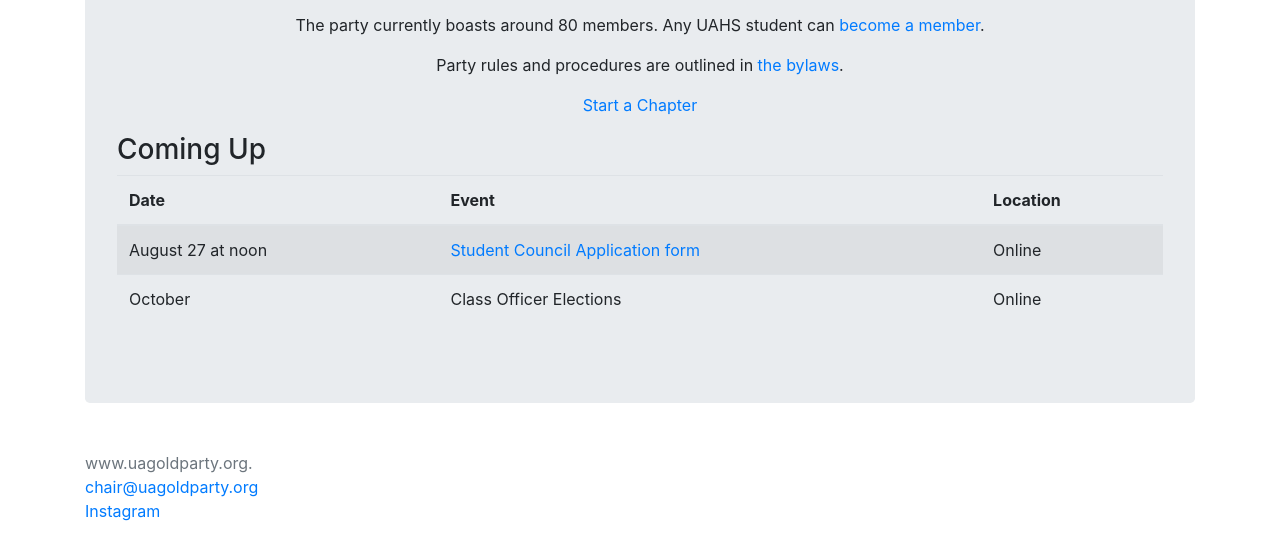
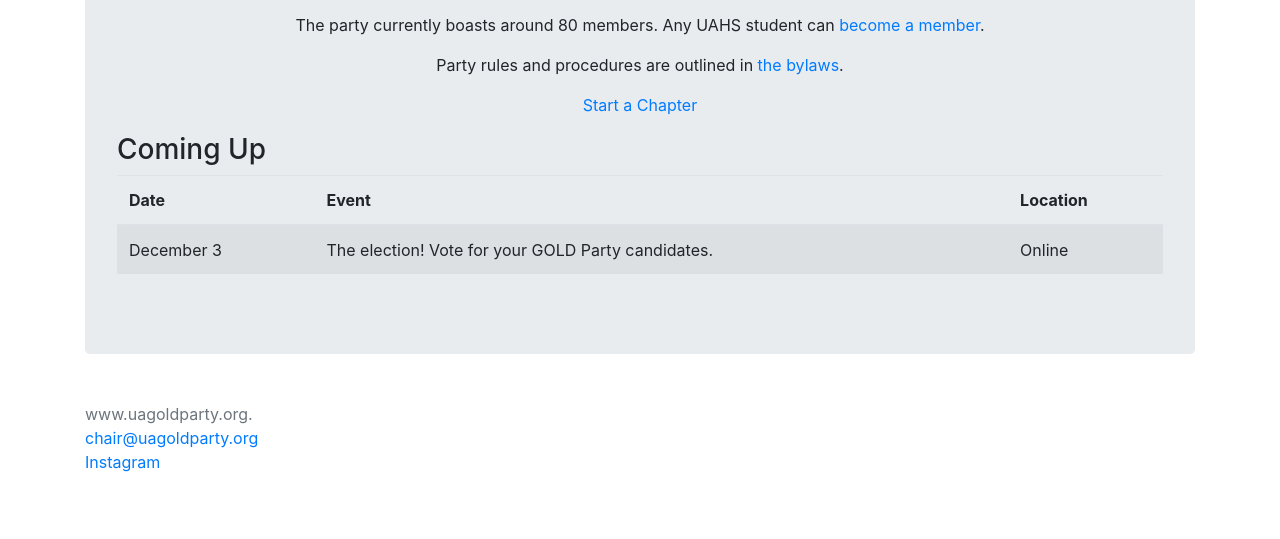
Before and after one commit to BenHyatt/BenHyatt.github.io, a plain HTML site: page index.html in a window 1280 px wide. Shown: the part 354-893 px from the top of the page. After the commit the page ends 844 px from the top, so only its background shows below. Drawn offline with Linux system fonts and the light colour scheme.

Commit message:
Update index.html

```diff
--- a/index.html
+++ b/index.html
@@ -60,15 +60,11 @@
   </thead>
   <tbody>
     <tr>
-      <td>August 27 at noon</td>
-      <td><a target="_BLANK" href="https://docs.google.com/forms/d/e/1FAIpQLSevBiS2I4aI_hSnxovDXENAWqZ9kfD5CZsEzGBau7EDkCqg7g/viewform">Student Council Application form</a></td>
+      <td>December 3</td>
+      <td>The election! Vote for your GOLD Party candidates.</td>
       <td>Online</td>
     </tr>
-    <tr>
-      <td>October</td>
-      <td>Class Officer Elections</td>
-      <td>Online</td>
-    </tr>
+
 
   </tbody>
 </table>
```
